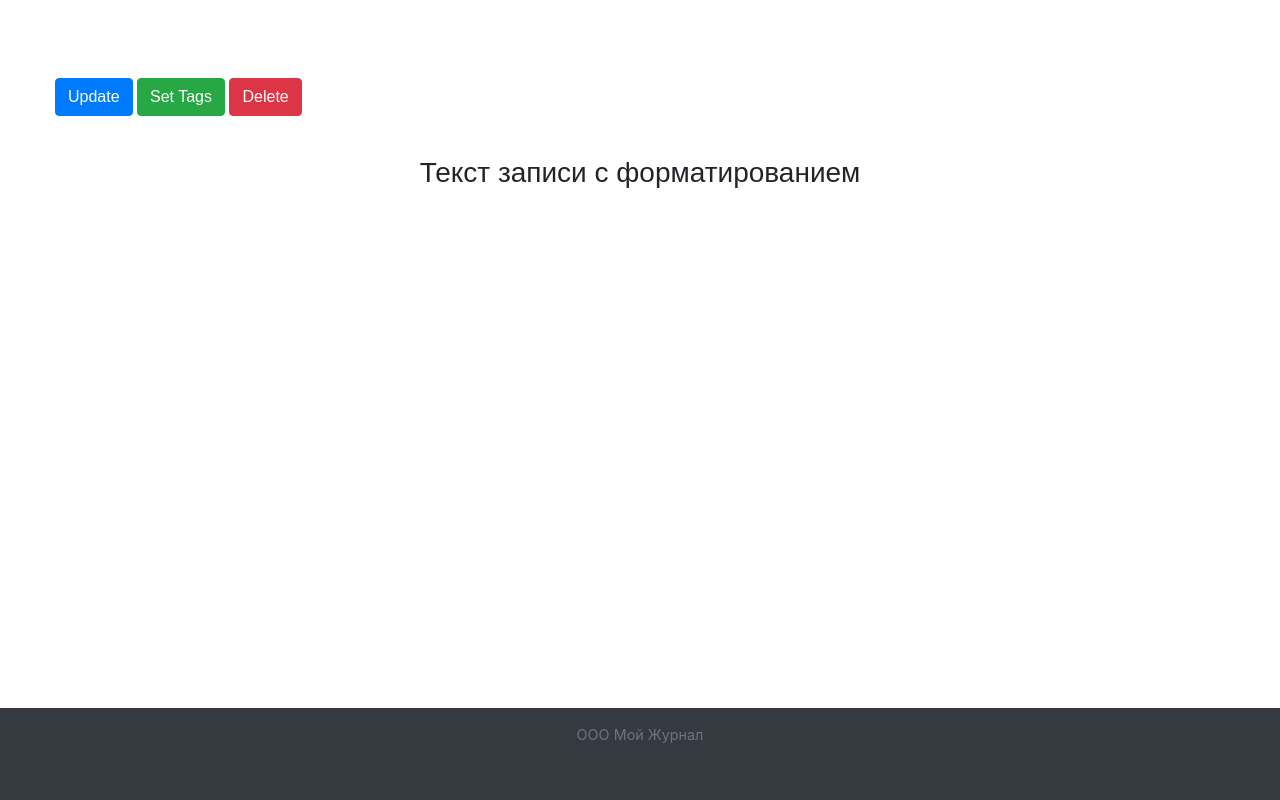
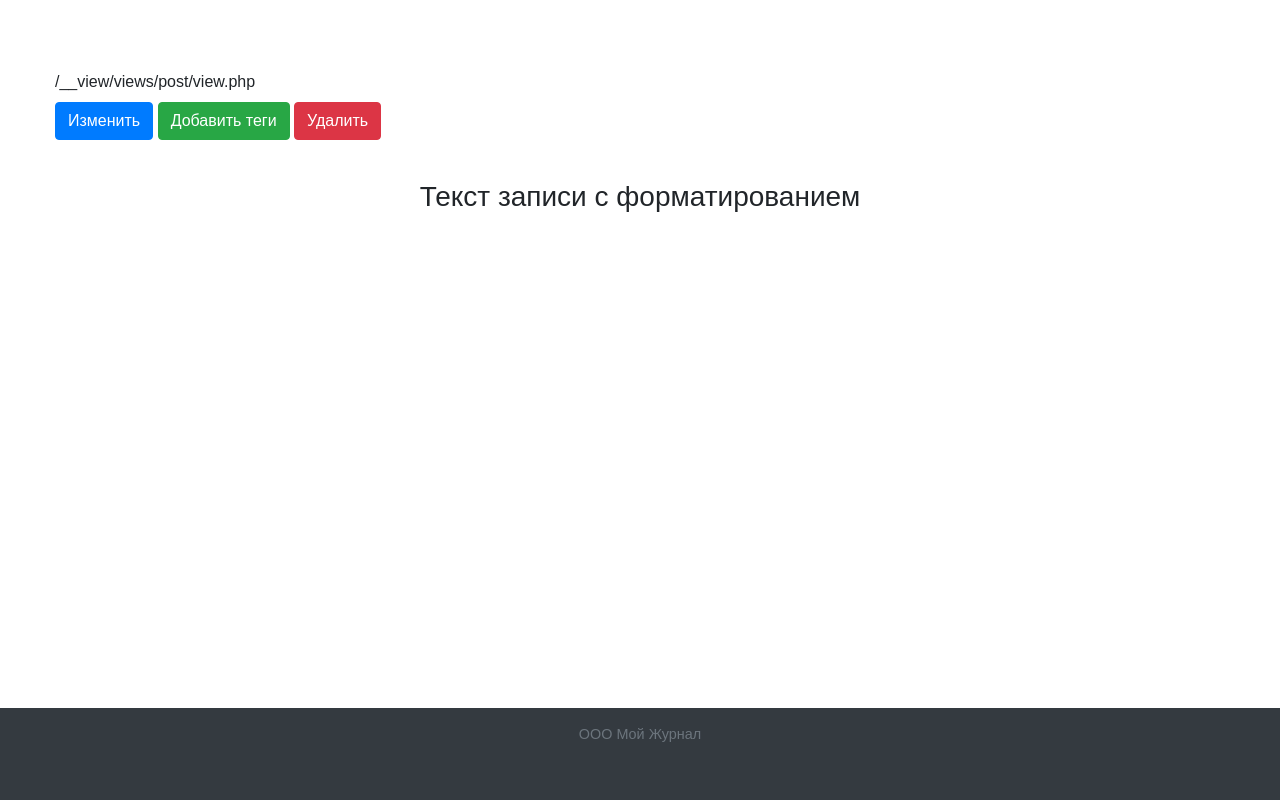
Before and after one commit to avoskadroptime/potential-octo-lamp, a Yii app: template views/post/view.php in a window 1280 px wide. Run offline with PHP 8.4 and a stand-in for Yii, Linux system fonts and the light colour scheme; the template is opened without the code that fills it, so the values that code supplies are empty; some libraries are stand-ins or nearby versions.

Commit message:
теги только от текущего пользователя, кнопки изменения записи и добавления тегов

```diff
--- a/views/layouts/main.php
+++ b/views/layouts/main.php
@@ -14,6 +14,8 @@ AppAsset::register($this);
 $url = $_SERVER['REQUEST_URI'];
 $url = explode('?', $url);
 $url = $url[0];
+
+
 ?>
 <?php $this->beginPage() ?>
 <!DOCTYPE html>
@@ -39,12 +41,14 @@ $url = $url[0];
     ]);echo Nav::widget([
         'options' => ['class' => 'navbar-nav '],
         'items' => [
-            ['label' => 'Главная', 'url' => ['/site/index']],
 
+            Yii::$app->user->isGuest ?(
+            ['label' => 'Главная', 'url' => ['/site/index']]
+            ):(Html::label( '')),
             Yii::$app->user->isGuest ?(
             ['label' => 'Все Записи', 'url' => ['/site/all-posts']]
             ):(Html::label( '')),
-            ['label' => 'Мои Записи', 'url' => ['/site/users-posts']],
+            ['label' => 'Главная', 'url' => ['/site/users-posts']],
             ['label' => 'Mуд бай юзер', 'url' => ['/mood-by-user/index']],
             ['label' => 'Палитра', 'url' => ['color-pallet/index']],
             ['label' => 'Помощь', 'url' => ['/site/contact']],
@@ -79,27 +83,28 @@ $url = $url[0];
             <a type="button" class=" btn" aria-pressed="true" href="web/allPosts.php"><div>Зарегистрироваться</div></a>
         </div>-->
         <div class="row left-panel">
-            <?php if (Yii::$app->user->isGuest == false){?>
+            <?php if ((Yii::$app->user->isGuest == false)&&($url == '/potential-octo-lamp/web/site/users-posts')){?>
             <div class="col-3 align-self-start ooo">
                 <div class="left-nav-inst d-flex flex-md-column">
                     <div class="big-title">Инструменты</div>
                     <ul class="left-nav-desc">
-                        <li><a href="<?=Url::to(['/views/post/create']);?>">Новая запись</a></li>
-                        <li><a href="<?=Url::to(['/views/mood-by-user/create']);?>">new Настроение</a></li>
-                        <li><a href="<?=Url::to(['/views/post/tags']);?>">Создать тег</a></li>
+                        <li><a href="<?=Url::to(['/post/create']);?>">Новая запись</a></li>
+                        <li><a href="<?=Url::to(['/mood-by-user/create']);?>">new Настроение</a></li>
+                        <li><a href="<?=Url::to(['/post/tags']);?>">Создать тег</a></li>
                     </ul>
                 </div>
                 <div class="left-nav-Menu d-flex flex-md-column">
                     <div class="big-title">Меню</div>
                     <ul class="left-nav-desc">
                         <li><a href="<?=Url::to(['/site/users-posts'], true);?>">Все записи</a></li>
-                        <li><a href="<?=Url::to(['../mood-by-user/index'], true);?>">My moods</a></li>
-                        <li><a href="<?=Url::to(['../color-pallet/index']);?>">Палитры</a></li>
+                        <li><a href="<?=Url::to(['/mood-by-user/index'], true);?>">My moods</a></li>
+                        <li><a href="<?=Url::to(['/color-pallet/index']);?>">Палитры</a></li>
                     </ul>
                 </div>
             </div>
             <?php }?>
             <div class="col">
+                <?php echo $url; ?>
                 <?= $content ?>
             </div>
 
--- a/views/post/_form.php
+++ b/views/post/_form.php
@@ -17,9 +17,9 @@ use app\assets\AppAsset;
     <div class="post-form">
 
     <?php $form = ActiveForm::begin(); ?>
-        <?= $form->field($model, 'id_user')->textInput() ?>
 
 
+        <?php // $form->field($model, 'id_user')->input('number', ['value'=>\Yii::$app->user->identity->id]) ?>
 
     <?= $form->field($model, 'title')->textInput(['maxlength' => true]) ?>
 
--- a/views/post/create.php
+++ b/views/post/create.php
@@ -18,7 +18,7 @@ use app\controllers\PostController;
 /** @var yii\web\View $this */
 /** @var app\models\Post $model */
 
-$this->title = 'Create Post';
+$this->title = 'Создать запись';
 $this->params['breadcrumbs'][] = ['label' => 'Posts', 'url' => ['index']];
 $this->params['breadcrumbs'][] = $this->title;
 ?>
@@ -28,6 +28,7 @@ $this->params['breadcrumbs'][] = $this->title;
 
     <?= $this->render('_form', [
         'model' => $model,
+
     ]) ?>
 
 
--- a/views/post/update.php
+++ b/views/post/update.php
@@ -5,7 +5,7 @@ use yii\helpers\Html;
 /** @var yii\web\View $this */
 /** @var app\models\Post $model */
 
-$this->title = 'Update Post: ' . $model->title;
+$this->title = 'Изменить запись: ' . $model->title;
 $this->params['breadcrumbs'][] = ['label' => 'Posts', 'url' => ['index']];
 $this->params['breadcrumbs'][] = ['label' => $model->title, 'url' => ['view', 'id' => $model->id]];
 $this->params['breadcrumbs'][] = 'Update';
--- a/views/post/view.php
+++ b/views/post/view.php
@@ -22,12 +22,12 @@ $this->params['breadcrumbs'][] = $this->title;
     <h1><?= Html::encode($this->title) ?></h1>
 
     <p>
-        <?= Html::a('Update', ['update', 'id' => $model->id], ['class' => 'btn btn-primary']) ?>
-        <?= Html::a('Set Tags', ['set-tags', 'id' => $model->id], ['class' => 'btn btn-success']) ?>
-        <?= Html::a('Delete', ['delete', 'id' => $model->id], [
+        <?= Html::a('Изменить', ['update', 'id' => $model->id], ['class' => 'btn btn-primary']) ?>
+        <?= Html::a('Добавить теги', ['set-tags', 'id' => $model->id], ['class' => 'btn btn-success']) ?>
+        <?= Html::a('Удалить', ['delete', 'id' => $model->id], [
             'class' => 'btn btn-danger',
             'data' => [
-                'confirm' => 'Are you sure you want to delete this item?',
+                'confirm' => 'Вы уверены что хотите удалить эту запись?',
                 'method' => 'post',
             ],
         ]) ?>
--- a/views/site/login.php
+++ b/views/site/login.php
@@ -6,6 +6,7 @@
 
 use yii\bootstrap4\ActiveForm;
 use yii\bootstrap4\Html;
+use yii\helpers\Url;
 
 $this->title = 'Вход';
 $this->params['breadcrumbs'][] = $this->title;
@@ -43,7 +44,7 @@ $this->params['breadcrumbs'][] = $this->title;
     </div>
     <p class="login_d_text ili">Или</p>
     <div class="LogonToSign_butt">
-        <a type="button" class=" btn" aria-pressed="true" href="http://pic:8080/potential-octo-lamp/web/index.php?r=site%2Fsignup"><div>Зарегистрироваться</div></a>
+        <a type="button" class=" btn" aria-pressed="true" href="http://mmm/potential-octo-lamp<?=Url::to('/web/site/signup')?>"><div>Зарегистрироваться</div></a>
     </div>
     <!--<div class="offset-lg-1" style="color:#999;">
         You may login with <strong>admin/admin</strong> or <strong>demo/demo</strong>.<br>
--- a/views/site/users-posts.php
+++ b/views/site/users-posts.php
@@ -21,7 +21,10 @@ $this->title = 'Все ваши записи';
             <a class="OnePost_title rowPost_title" href="<?=Url::to(['site/one-post', 'id' => $one->id]);?>">
                 <h2><?=$one->title?></h2></a>
             <div class="OnePost_text rowPost_text">
-                <?=$one->text?>
+                <?php $lilo = strip_tags($one->text)?>
+
+                <?= Html::encode($lilo = \yii\helpers\StringHelper::truncate($lilo, 150, '...')); ?>
+
             </div>
         </div>
         <?php if($one->getTagsAsString()!=Null) {?>
--- a/views/tag/_form.php
+++ b/views/tag/_form.php
@@ -19,7 +19,7 @@ use yii\helpers\ArrayHelper;
 
     <?= $form->field($model, 'name')->textInput(['maxlength' => true]) ?>
 
-    <?= $form->field($model, 'id_user')->DropDownList(models\tag::dropDownList())?>
+    <?php // $form->field($model, 'id_user')->DropDownList(models\tag::dropDownList())?>
 
 
     <div class="form-group">
--- a/web/css/site.css
+++ b/web/css/site.css
@@ -2,15 +2,23 @@
     font-family: Ubuntu;
     src: url('https://fonts.googleapis.com/css2?family=Ubuntu&display=swap');
 }
-.div{
+div, p{
     font-family: Ubuntu, sans-serif;
 }
 
+.navbar-collapse{
+    justify-content: center;
+}
+.select2-container--krajee-bs4 .select2-selection--multiple, .select2-dropdown {
+    min-height: 2.4rem;
+    max-width: 360px;
+}
 main > .container {
     padding: 70px 15px 20px;
 }
 main{
     /*color: #47ff73 !important;*/
+
     font-family: Ubuntu, sans-serif !important;
 }
 *{
@@ -43,7 +51,7 @@ main{
     height: 60px;
 }
 .navbar{
-    background-color: white;
+    background-color: #ffffff;
 }
 .ooo{
     position: sticky;
@@ -55,7 +63,7 @@ main{
     height: 193px;
 
     background: linear-gradient(180deg, #F9F9F7 0%, rgba(249, 249, 247, 0) 100%), #E9EAEA;
-    box-shadow: 0px 5px 27px 3px rgba(0, 0, 0, 0.17);
+    box-shadow: 0 5px 27px 3px rgba(0, 0, 0, 0.17);
     border-radius: 30px 30px 0 0;
 }
 .left-nav-Menu{
@@ -85,6 +93,10 @@ main{
     font-size: 16px;
     line-height: 16px;
     color: #393A5A}
+
+.navbar-brand{
+    font-weight: bold !important;
+}
 
 
 /*Регистрация*/
@@ -400,12 +412,26 @@ main{
 
 
 /*viewOnePostPages*/
+.OnePost_butt{
+    display: flex;
+    gap: 35px;
+
+}
+.OnePost_page{
+    display: flex;
+    flex-direction: column;
+    align-items: center;
+    margin: 0 auto;
+}
 .viewOnePost{
+
     margin-left: 50px;
-    margin-top: 100px;
+    margin-top: 25px;
     max-width: 817px;
     min-height: 300px;
-    background: #E9E9E9;
+
+    background: linear-gradient(180deg, #F9F9F7 0%, rgba(249, 249, 247, 0) 100%), #E9EAEA;
+    box-shadow: 0px 5px 27px 3px rgba(0, 0, 0, 0.17);
     backdrop-filter: blur(2px);
     /* Note: backdrop-filter has minimal browser support */
     border-radius: 31px;
```
Also changed, not shown: controllers/PostController.php (+11 -3 lines), views/post/tags.php (+3 -6 lines), views/site/one-post.php (+12 -4 lines), web/index.php (line endings or trailing spaces).
